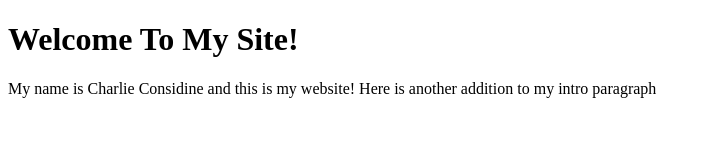
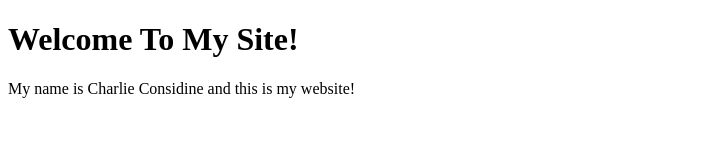
Before and after one commit to Chuck-Considine/Site, a plain HTML site: page index.html in a window 1280 px wide. Shown: the whole page, without its empty margins (0-711 px from the left). Drawn offline with Linux system fonts and the light colour scheme.

Commit message:
changed intro paragraph

```diff
--- a/index.html
+++ b/index.html
@@ -5,6 +5,6 @@
   </head>
   <body>
     <h1>Welcome To My Site!</h1>
-    <p>My name is Charlie Considine and this is my website! Here is another addition to my intro paragraph</p>
+    <p>My name is Charlie Considine and this is my website!</p>
   </body>
 </html>
```
